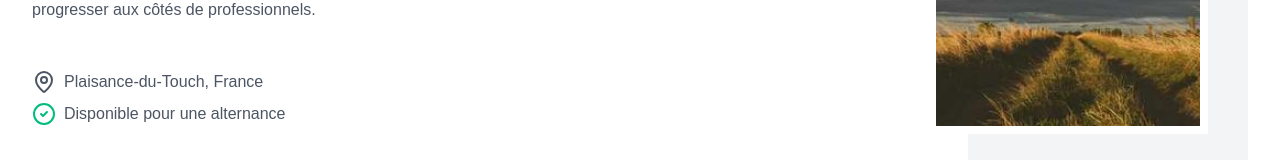
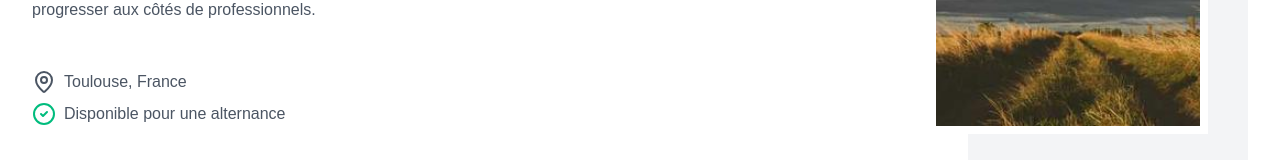
Before and after one commit to mikyvars/michaelyvars-com, a Next.js app: page / in a window 1280 px wide. Shown: the part 378-538 px from the top of the page. Built offline with nearby package versions, Linux system fonts and the light colour scheme.

Commit message:
feat: change hero location

```diff
--- a/sections/hero.tsx
+++ b/sections/hero.tsx
@@ -39,9 +39,7 @@ const Hero = () => {
               <Icon variant="md">
                 <MapPin />
               </Icon>
-              <Typography variant="body2">
-                Plaisance-du-Touch, France
-              </Typography>
+              <Typography variant="body2">Toulouse, France</Typography>
             </div>
             <div className="flex gap-2">
               <Icon variant="md">
```
